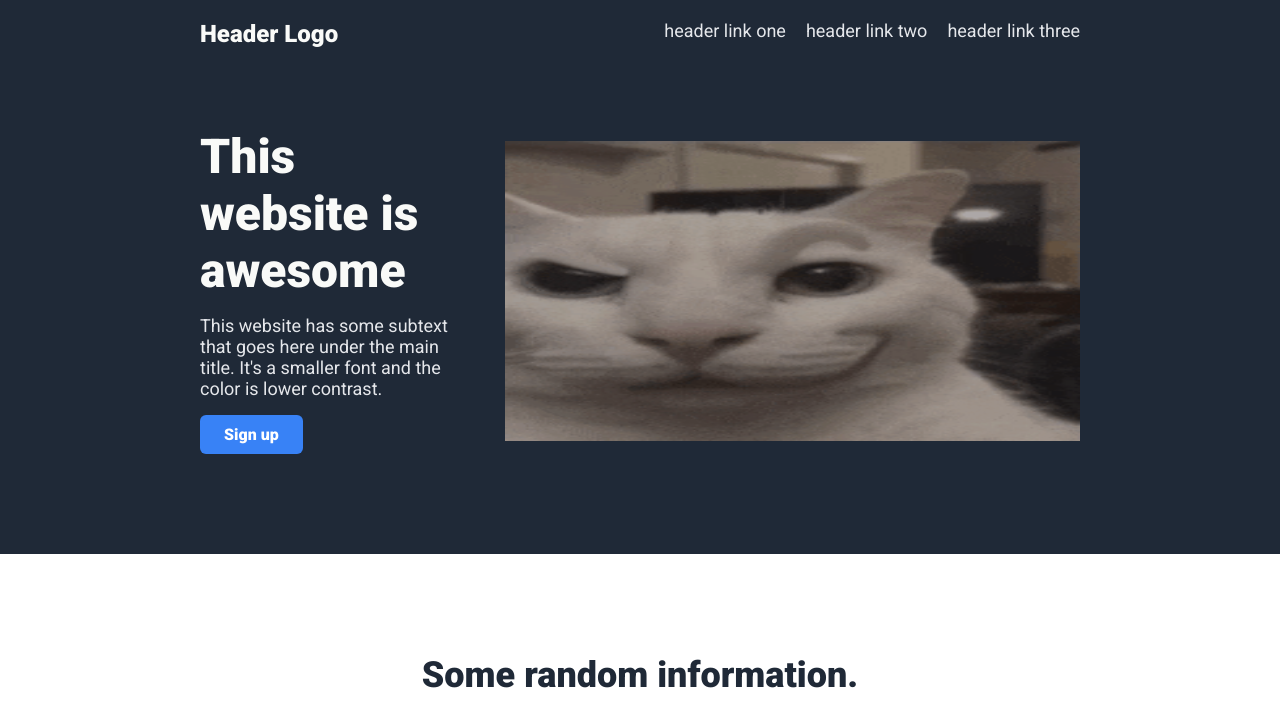
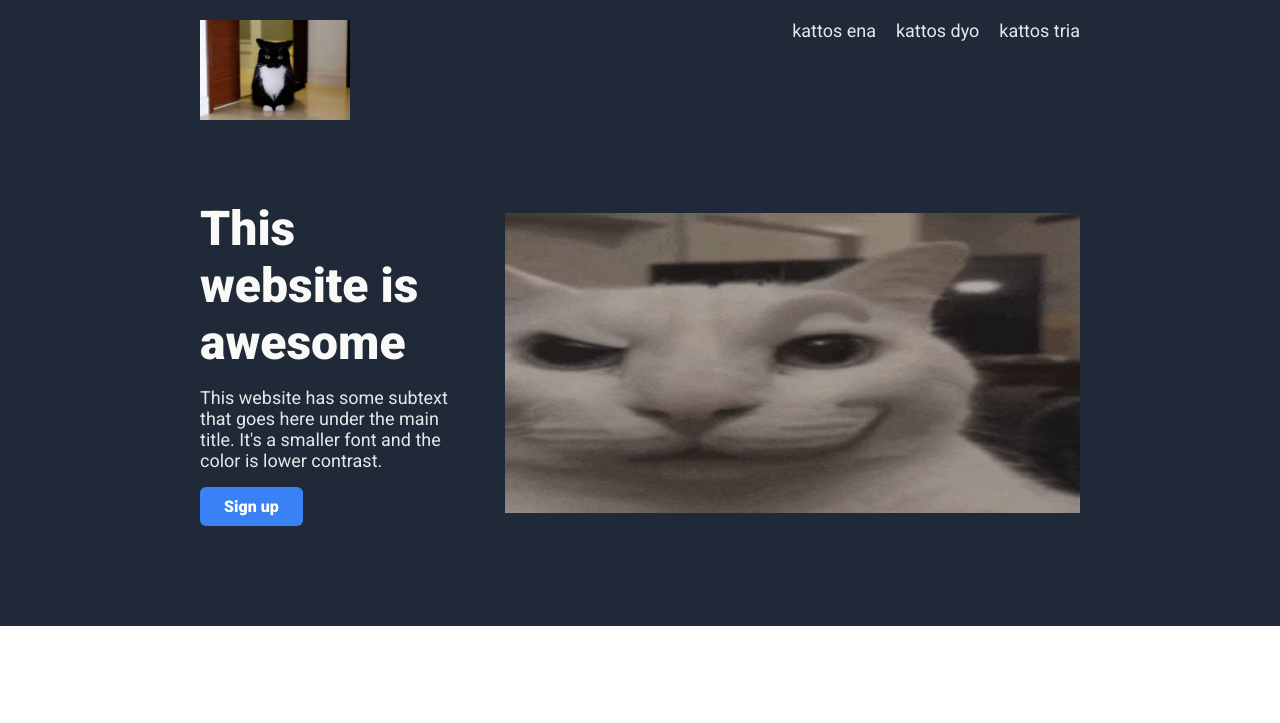
Before and after one commit to Contheo04/odin-landing, a plain HTML site: page index.html in a window 1280 px wide. Shown: the top 723 px of the page. Drawn offline with Linux system fonts and the light colour scheme.

Commit message:
umi added

```diff
--- a/index.html
+++ b/index.html
@@ -11,11 +11,11 @@
 <body>
     <section class="section1">
         <div class="top-bar">
-            <div class="logo">Header Logo</div>
+            <img class="umi" src="./images/umi.webp" alt="umi">
             <ul class="nav-links">
-                <li><a href="#">header link one</a></li>
-                <li><a href="#">header link two</a></li>
-                <li><a href="#">header link three</a></li>
+                <li><a href="#">kattos ena</a></li>
+                <li><a href="#">kattos dyo</a></li>
+                <li><a href="#">kattos tria</a></li>
             </ul>
         </div>
 
--- a/style.css
+++ b/style.css
@@ -44,10 +44,9 @@ body {
     color: #e5e7eb;
 }
 
-.logo {
-    font-size: 24px;
-    color: #f9faf8;
-    font-weight: 900;
+.umi {
+    width: auto;
+    height: 100px;
 }
 
 .nav-links a {
```
Also changed, not shown: images/umi.webp (added).
